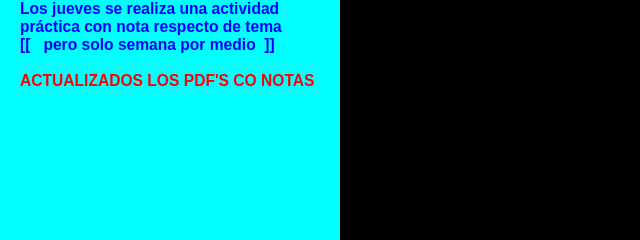
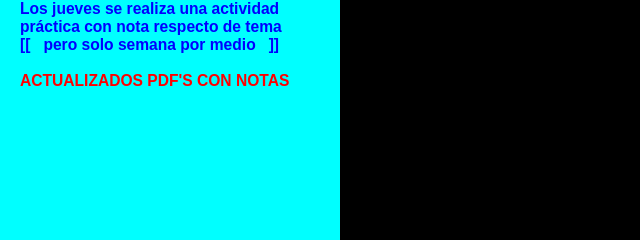
Before and after one commit to gmcon/notifica, a website: page index.html in a window 1280 px wide. Shown: the part 403-643 px from the top of the page, 0-640 px from the left. Drawn offline with Linux system fonts and the light colour scheme.

Commit message:
Update index.html

```diff
--- a/index.html
+++ b/index.html
@@ -93,9 +93,9 @@ En lo que resta del semestre..                  <br>
 Los lunes&nbsp; se inicia&nbsp; un nuevo tema   <br>
 Los jueves se realiza una actividad             <br>
 práctica con nota respecto de tema              <br>
-[[&nbsp;&nbsp;  pero solo semana por medio&nbsp; ]]         <br><br>
+[[&nbsp;&nbsp;  pero solo semana por medio&nbsp;&nbsp; ]]         <br><br>
 <font color="red">
-ACTUALIZADOS LOS PDF'S CO NOTAS
+ACTUALIZADOS PDF'S CON NOTAS
 
 
 
```
